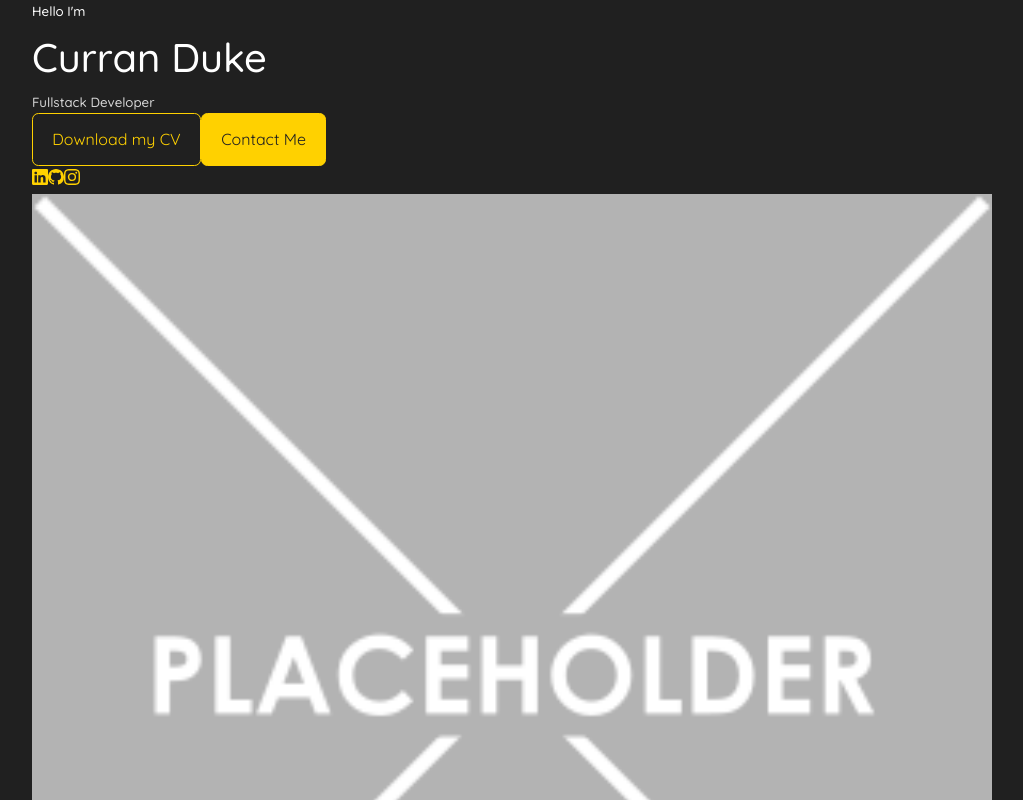
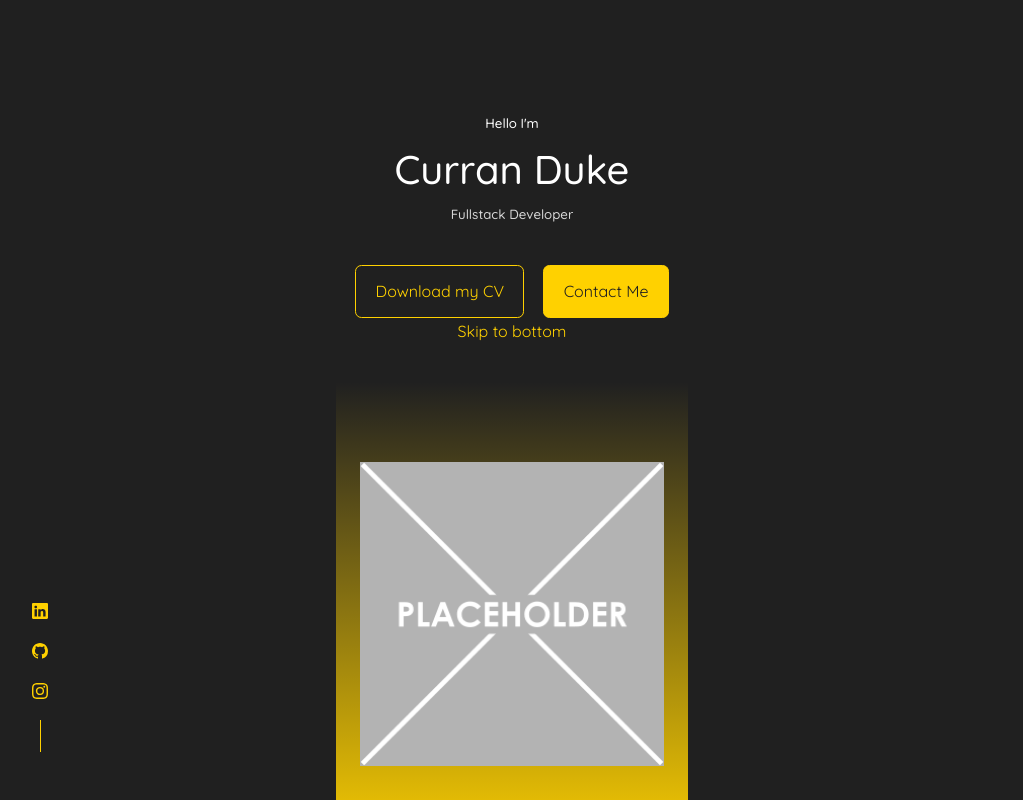
Before and after one commit to StyngerBee/the-new-portfolio, a React (Create React App) app: page / in a window 1280 px wide. Shown: the top 800 px of the page, without its empty margins (128-1151 px from the left). Built offline with nearby package versions, Linux system fonts and the light colour scheme.

Commit message:
finished header component

```diff
--- a/src/components/header/header.css
+++ b/src/components/header/header.css
@@ -0,0 +1,63 @@
+header {
+    height: 100vh;
+    padding-top: 7rem;
+    overflow: hidden;
+}
+.header__container {
+    text-align: center;
+    height: 100%;
+    position: relative;
+}
+
+.cta {
+    margin-top: 2.5rem;
+    display: flex;
+    gap:1.2rem;
+    justify-content: center;
+}
+
+.header__socials {
+    display: flex;
+    flex-direction: column;
+    align-items: center;
+    gap: 0.8rem;
+    position: absolute;
+    left: 0;
+    bottom: 3rem;
+}
+
+.header__socials::after {
+    content: '';
+    width: 1px;
+    height: 2rem;
+    background: var(--color-primary);
+}
+
+.me {
+    background: linear-gradient(transparent, var(--color-primary));
+    width: 22rem;
+    height: 30rem;
+    position: absolute;
+    left: 50%;
+    transform: translateX(-50%);
+    margin-top: 4rem;
+    overflow: hidden;
+    padding: 5rem 1.5rem 1.5rem 1.5rem;
+}
+
+@media screen and (max-width: 1024px) {
+  header {
+     height: 100vh;
+
+ }
+}
+
+@media screen and (max-width: 600px) {
+    header{
+        height: 100vh;
+    }
+    .header__socials,
+    .scroll__down {
+        display: none;
+    }
+}
```
